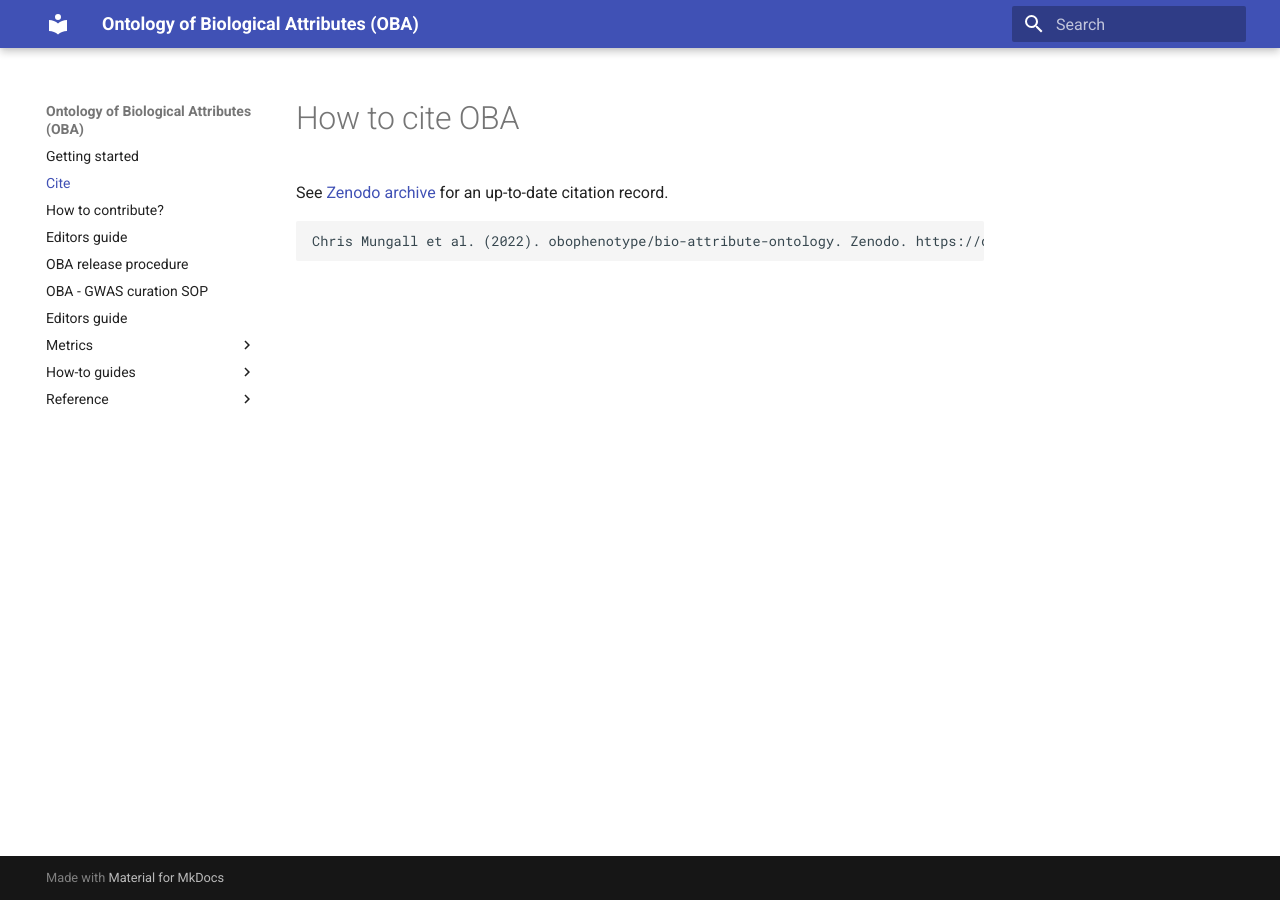
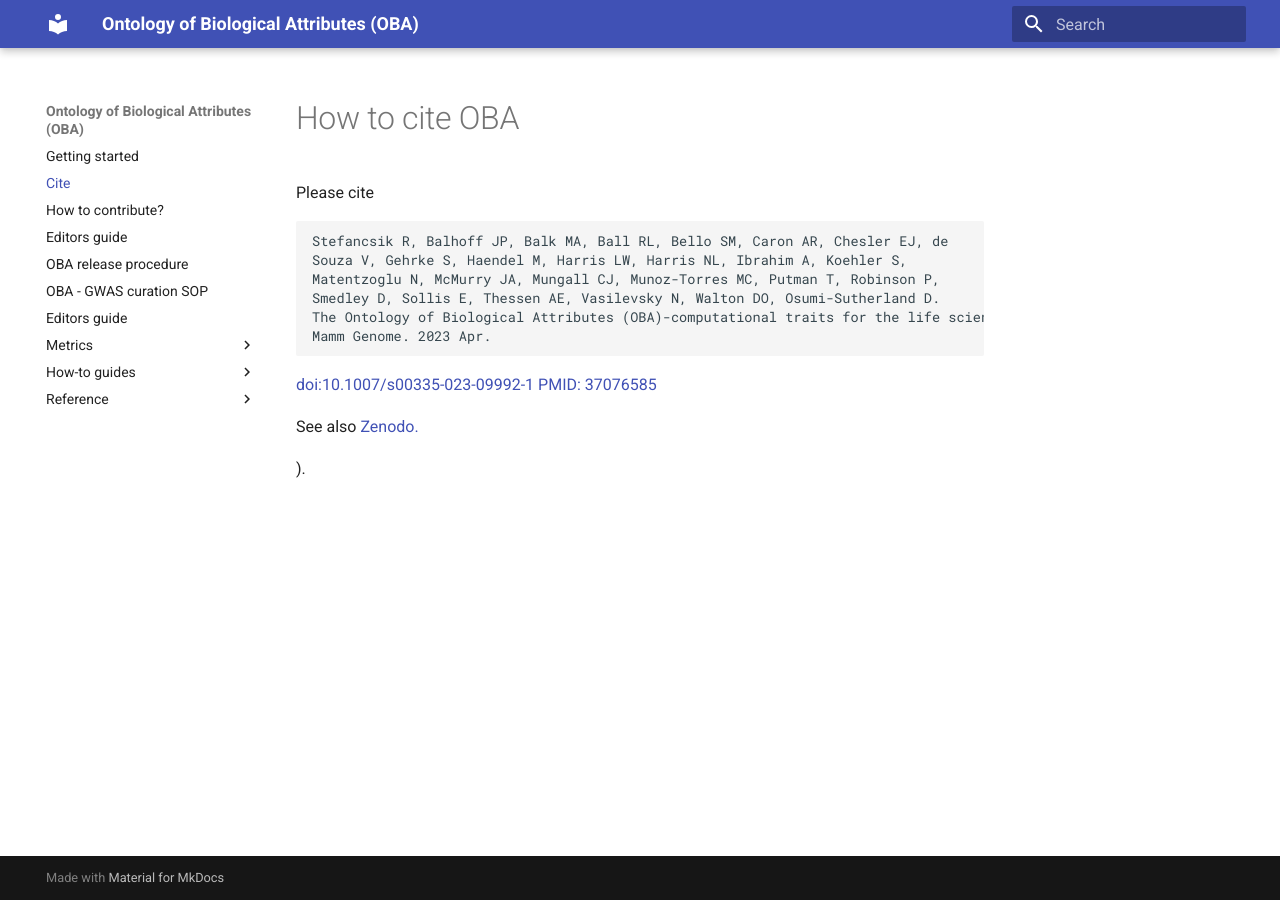
Before and after one commit to obophenotype/bio-attribute-ontology, an MkDocs documentation site: the page built from docs/cite.md, in a window 1280 px wide. Built offline with MkDocs 1.6.1 and Material for MkDocs 9.7.7, drawn with Linux system fonts in a browser that asks for light colours.

Commit message:
Update OBA citation info

````diff
--- a/docs/cite.md
+++ b/docs/cite.md
@@ -1,7 +1,19 @@
 # How to cite OBA
 
-See [Zenodo archive](https://zenodo.org/record/6542518) for an up-to-date citation record.
+Please cite
 
 ```
-Chris Mungall et al. (2022). obophenotype/bio-attribute-ontology. Zenodo. https://doi.org/10.5281/zenodo.6542518
+Stefancsik R, Balhoff JP, Balk MA, Ball RL, Bello SM, Caron AR, Chesler EJ, de
+Souza V, Gehrke S, Haendel M, Harris LW, Harris NL, Ibrahim A, Koehler S,
+Matentzoglu N, McMurry JA, Mungall CJ, Munoz-Torres MC, Putman T, Robinson P,
+Smedley D, Sollis E, Thessen AE, Vasilevsky N, Walton DO, Osumi-Sutherland D.
+The Ontology of Biological Attributes (OBA)-computational traits for the life sciences.
+Mamm Genome. 2023 Apr.
 ```
+[doi:10.1007/s00335-023-09992-1](https://doi.org/10.1007/s00335-023-09992-1)
+[PMID: 37076585](https://pubmed.ncbi.nlm.nih.gov/37076585/)
+
+
+See also [Zenodo.](https://zenodo.org/badge/latestdoi/13996/obophenotype/bio-attribute-ontology)
+
+).
````
Also changed, not shown: README.md (+15 -0 lines), docs/index.md (+3 -0 lines).
